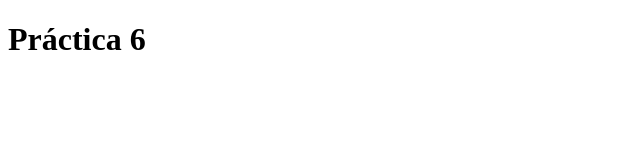
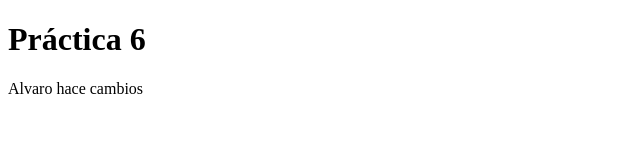
Before and after one commit to leo-narvaez/Practica_6_Leo, a plain HTML site: page index.html in a window 1280 px wide. Shown: the whole page, without its empty margins (0-640 px from the left). Drawn offline with Linux system fonts and the light colour scheme.

Commit message:
Update index.html - Alvaro

```diff
--- a/index.html
+++ b/index.html
@@ -7,5 +7,6 @@
 </head>
 <body>
     <h1>Práctica 6</h1>
+    <p>Alvaro hace cambios</p>
 </body>
 </html>
```
